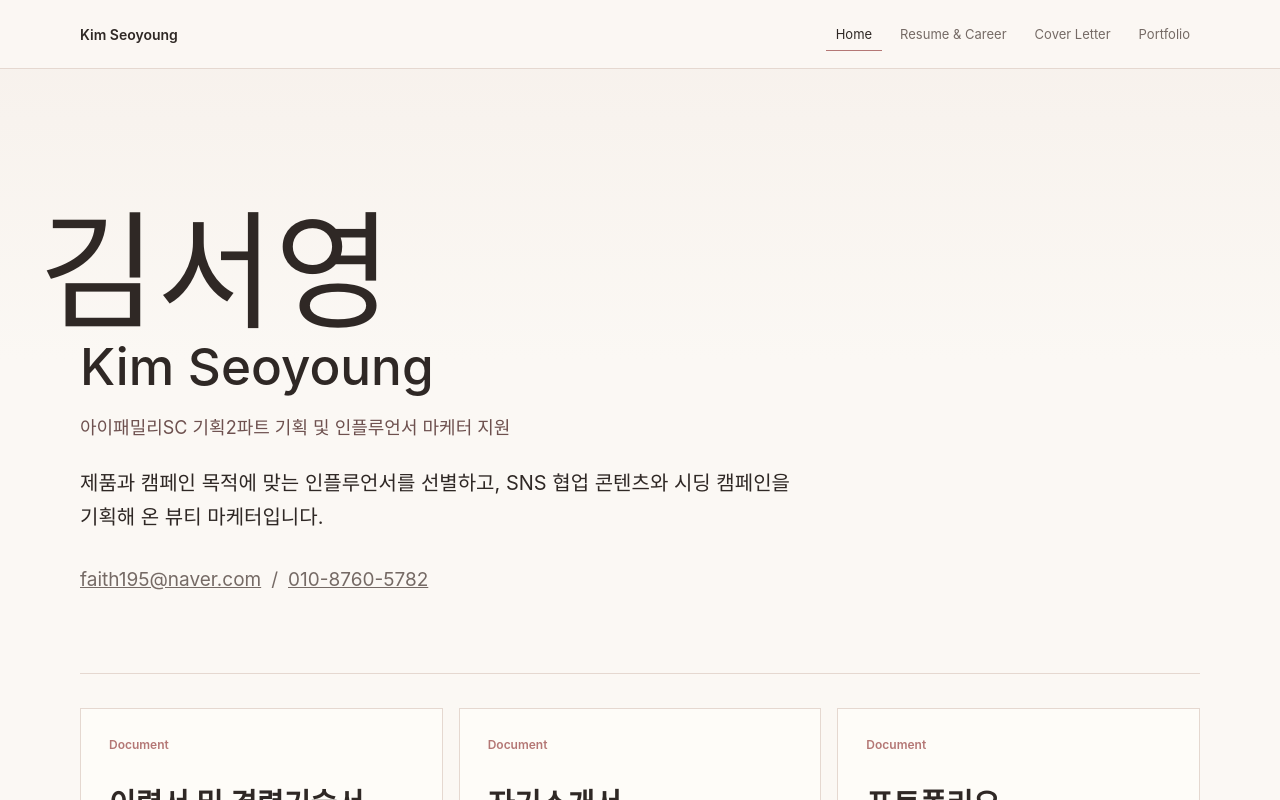
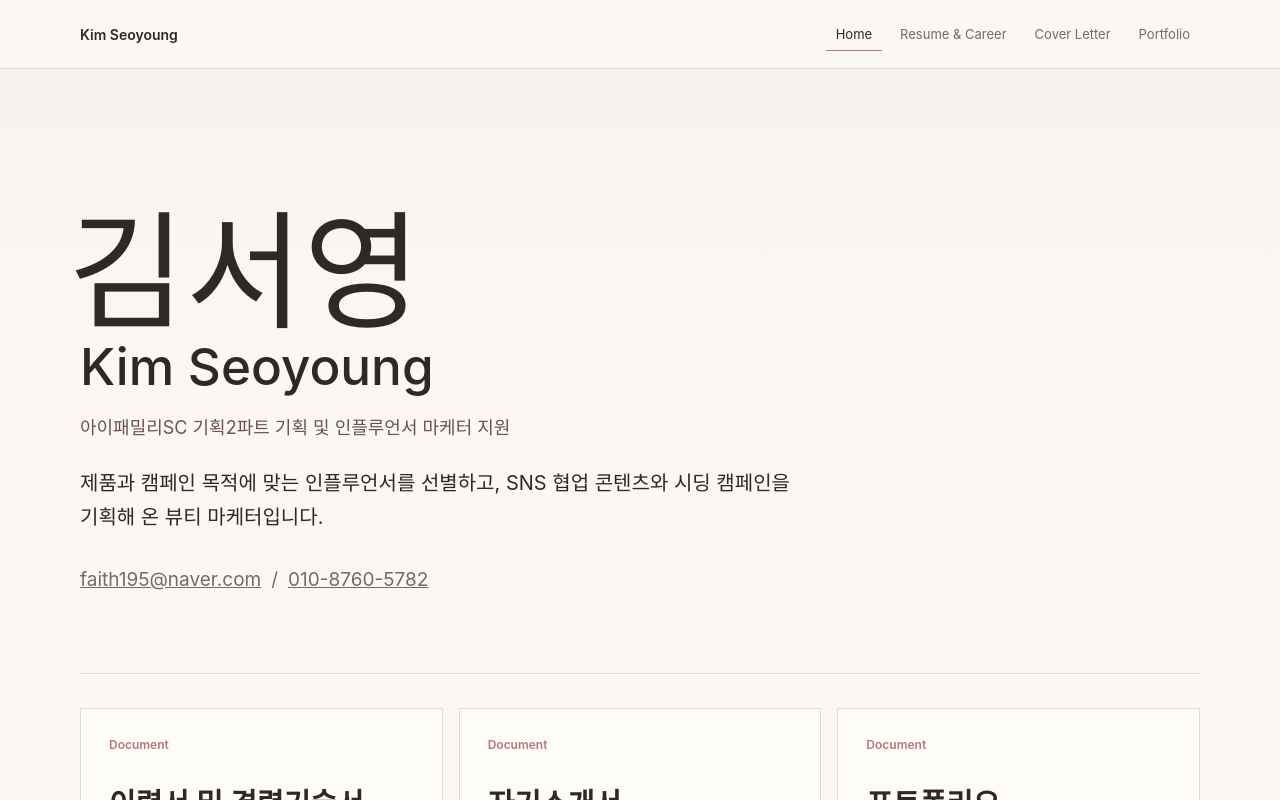
Before and after one commit to lea-kim03/kimseoyoung-ifamilySC-portfolio, a React (Vite) app: page /#/ in a window 1280 px wide. Shown: the top 800 px of the page. Built offline with nearby package versions, Linux system fonts and the light colour scheme.

Commit message:
Apply visual offset to Korean hero name

```diff
--- a/src/App.css
+++ b/src/App.css
@@ -174,7 +174,10 @@ h1 {
 .home-hero h1 span:first-child {
   font-size: clamp(64px, 10vw, 128px);
   line-height: 0.92;
-  transform: translateX(-0.32em);
+}
+
+.hero-name-ko {
+  transform: translateX(-12px);
 }
 
 .home-hero h1 span:last-child {
--- a/src/pages/Home.jsx
+++ b/src/pages/Home.jsx
@@ -24,7 +24,7 @@ export default function Home() {
       <section className="home-hero">
         <div className="home-hero-copy">
           <h1>
-            <span>김서영</span>
+            <span className="hero-name-ko">김서영</span>
             <span>Kim Seoyoung</span>
           </h1>
           <p className="role">아이패밀리SC 기획2파트 기획 및 인플루언서 마케터 지원</p>
```
